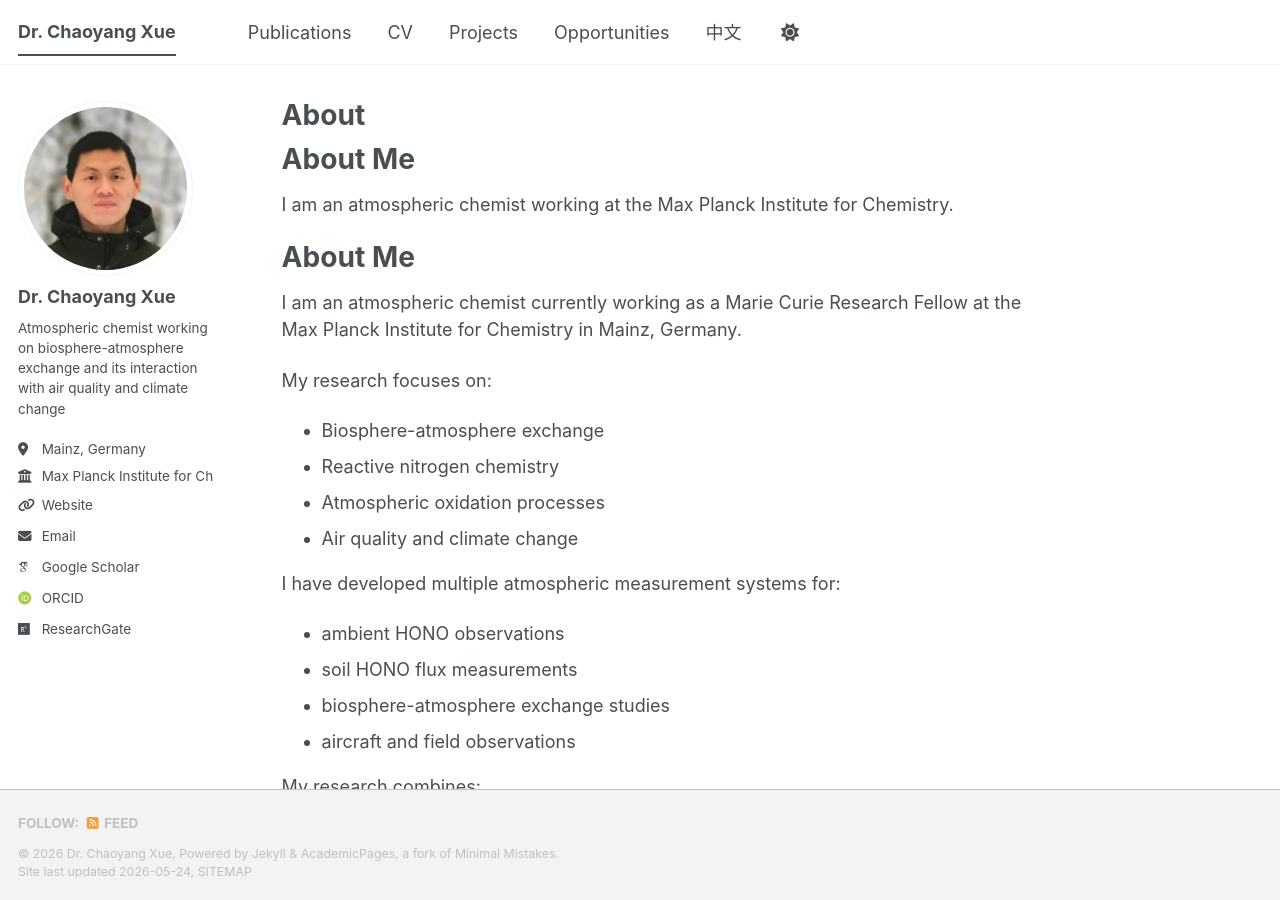
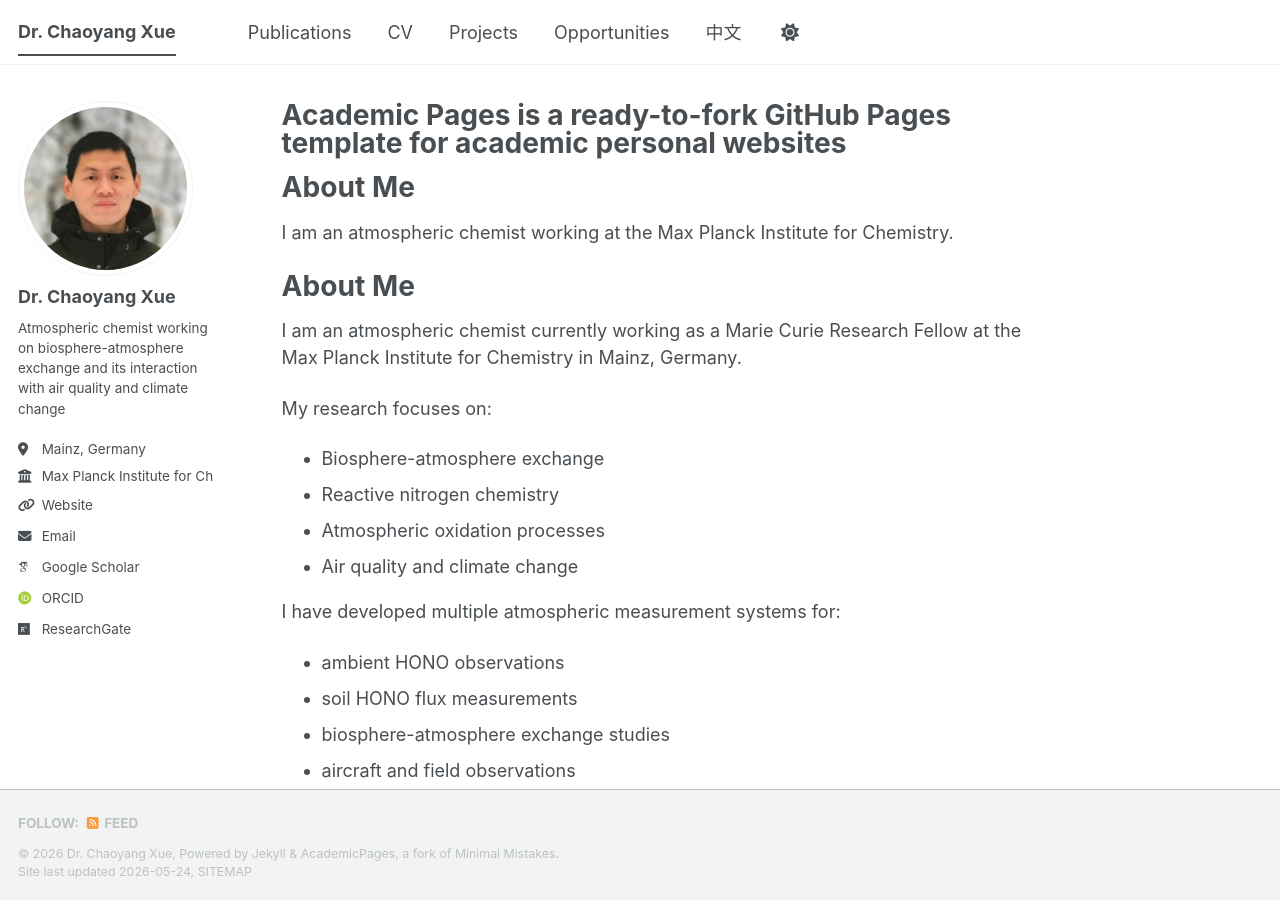
Before and after one commit to cxue-atmos/cxue-atmos.github.io, a Jekyll site: the page built from _pages/about.md, in a window 1280 px wide and 900 px high. Built offline with Jekyll 4.4.1, drawn with Linux system fonts in a browser that asks for light colours; some web fonts are replaced; a script bundle is joined from its source files by our own code; library files that are not in the unit come from our copies.

Commit message:
Update About page title and add redirect paths

```diff
--- a/_pages/about.md
+++ b/_pages/about.md
@@ -1,8 +1,10 @@
 ---
-layout: single
+permalink: /
+title: "Academic Pages is a ready-to-fork GitHub Pages template for academic personal websites"
 author_profile: true
-permalink: /
-title: "About"
+redirect_from:
+  - /about/
+  - /about.html
 ---
 
 # About Me
```
